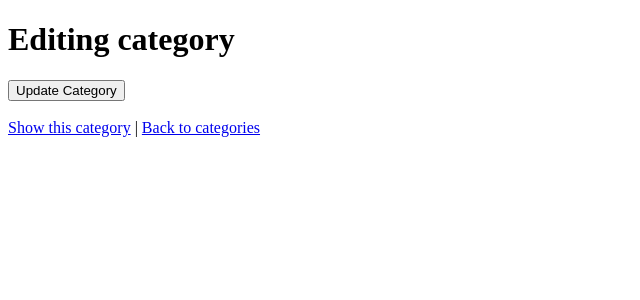
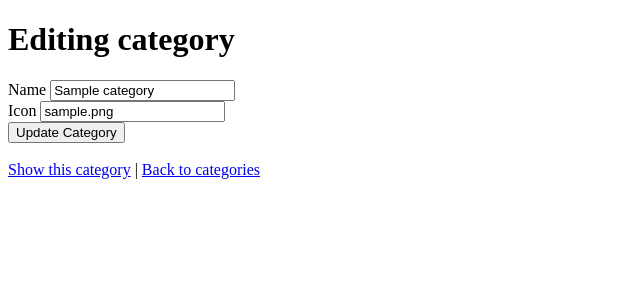
Before and after one commit to estebanmual/BudgetApp, a Rails app: page /categories/1/edit in a window 1280 px wide. Shown: the top 300 px of the page, without its empty margins (0-640 px from the left). Run offline with Rails 7, Linux system fonts and the light colour scheme; a user stored in the database is signed in; tables that the repository leaves empty hold one stand-in row (values such as "Sample post"); parts of the project's set-up code (start-up, migrations or seed data) failed here and were passed over; some libraries are stand-ins or nearby versions.

Commit message:
added form for new category

```diff
--- a/app/views/categories/_form.html.erb
+++ b/app/views/categories/_form.html.erb
@@ -10,7 +10,14 @@
       </ul>
     </div>
   <% end %>
-
+<div>
+  <%= form.label :name %>
+  <%= form.text_field :name %>
+</div>
+<div>
+  <%= form.label :icon %>
+  <%= form.url_field :icon %>
+</div>
   <div>
     <%= form.submit %>
   </div>
```
